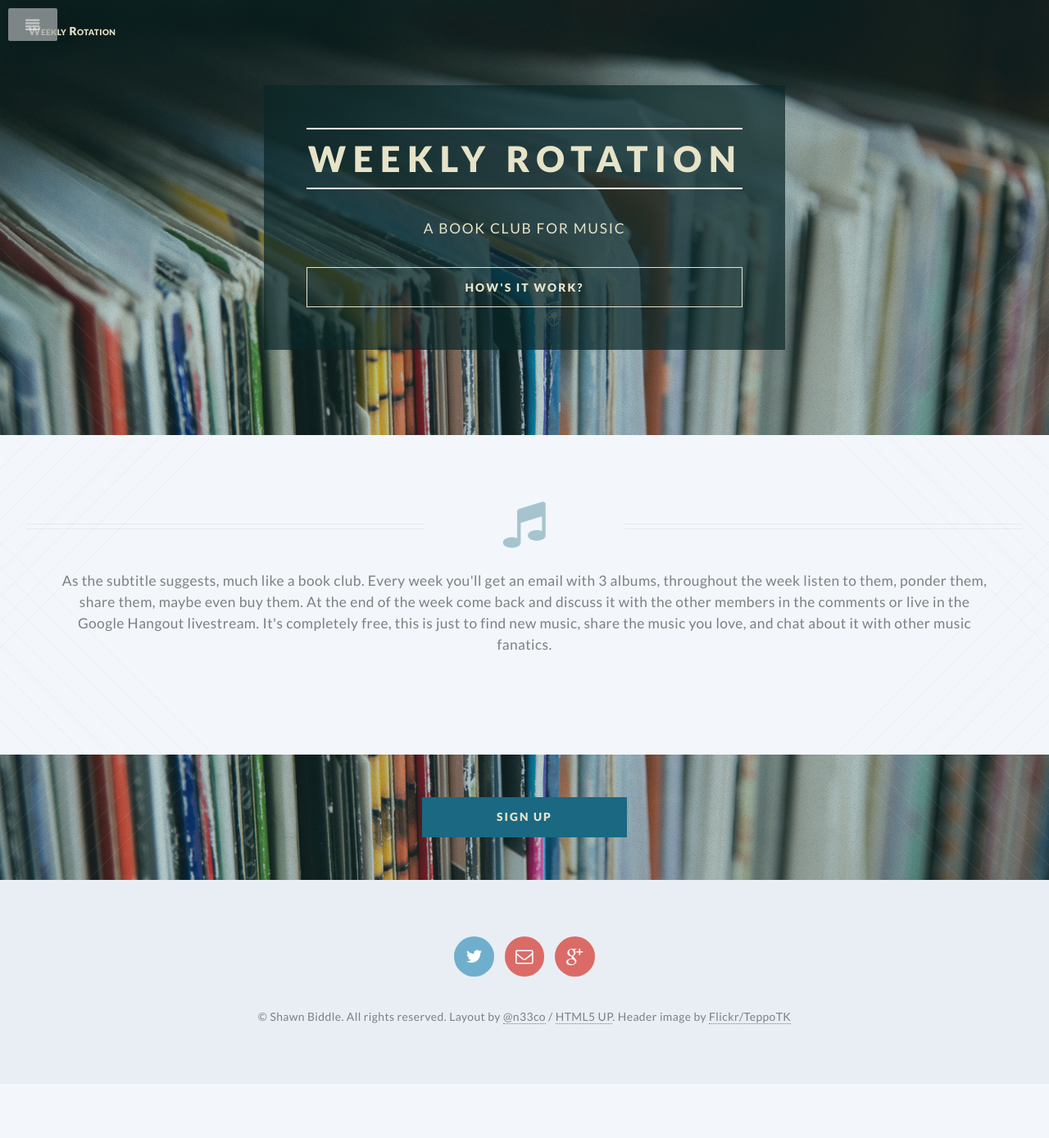
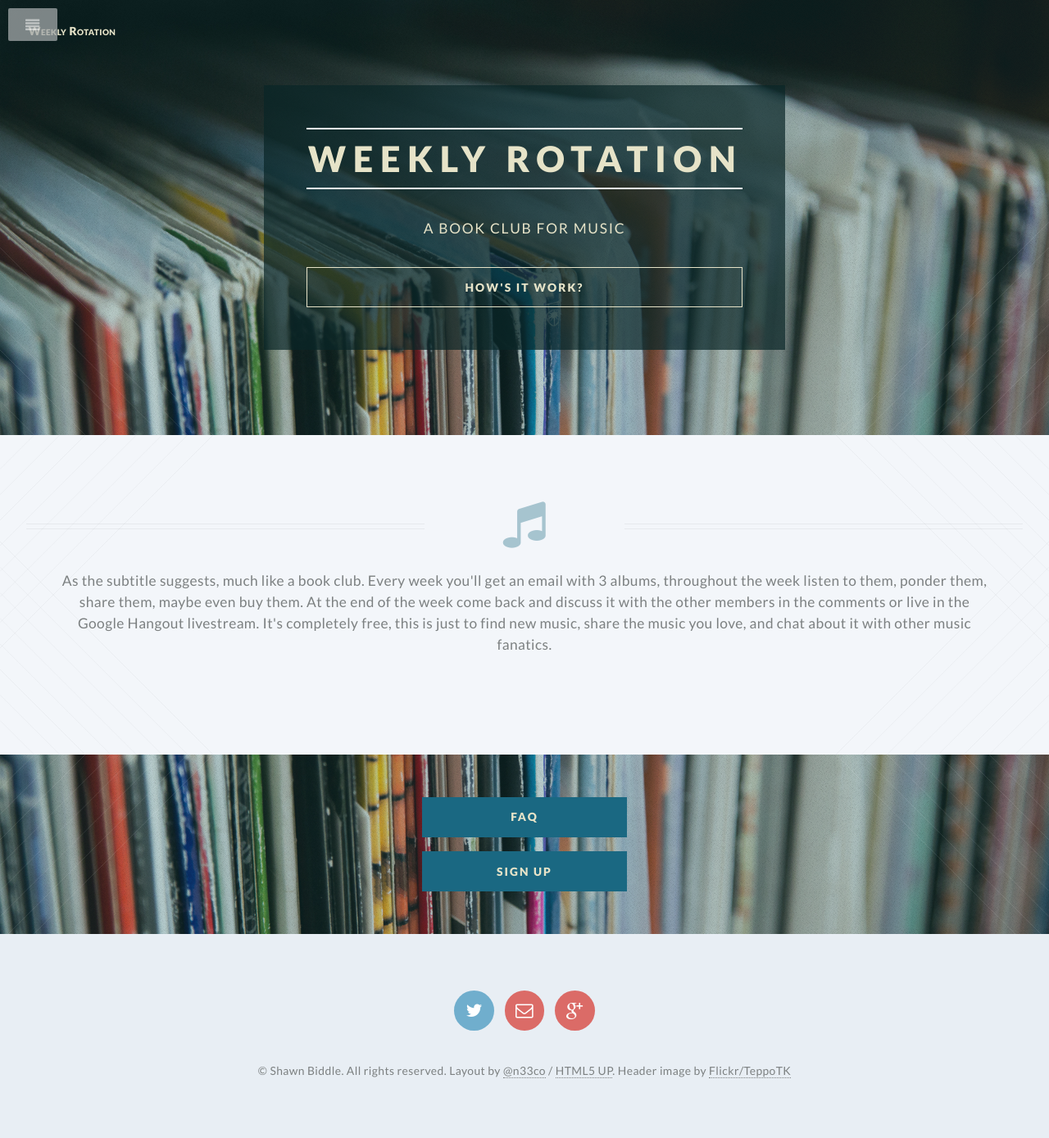
Before and after one commit to shawncplus/weeklyrotation-static, a Jekyll site: the page built from index.html, in a window 1280 px wide. Shown: the whole page at 82% size. Built offline with Jekyll 4.4.1, drawn with Linux system fonts in a browser that asks for light colours; Markdown is read by kramdown in place of the engine named in the settings; before the commit the page ends 1323 px from its top, so only the background shows below that.

Commit message:
Add FAQ to the main buttons

```diff
--- a/_includes/signup.html
+++ b/_includes/signup.html
@@ -1,6 +1,7 @@
 <section id="cta">
 	<footer>
 		<ul class="buttons">
+			<li><a href="/faq/" class="button special">FAQ</a></li>
 			<li><a href="http://eepurl.com/TGaSb" class="button special">Sign Up</a></li>
 		</ul>
 	</footer>
--- a/index.html
+++ b/index.html
@@ -25,10 +25,4 @@ title: Weekly Rotation - A Book Club for Music
 	</header>
 </article>
 
-<section id="cta">
-	<footer>
-		<ul class="buttons">
-			<li><a href="http://eepurl.com/TGaSb" class="button special">Sign Up</a></li>
-		</ul>
-	</footer>
-</section>
+{% include signup.html %}
```
